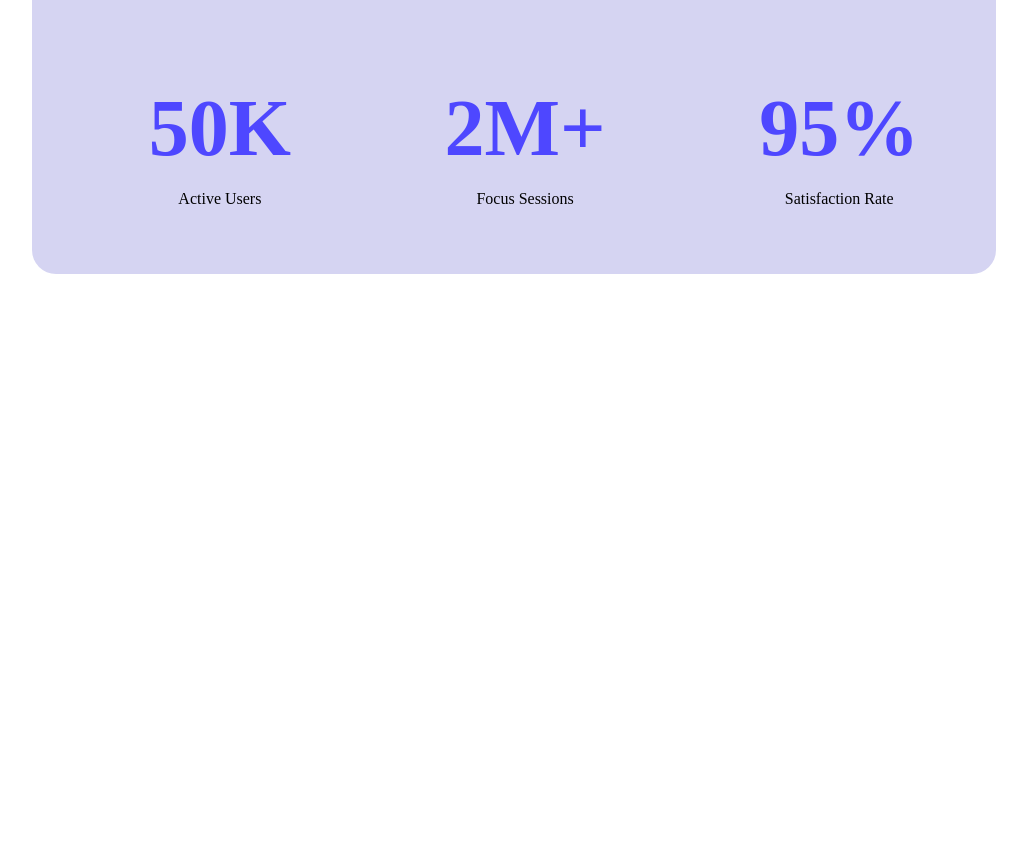
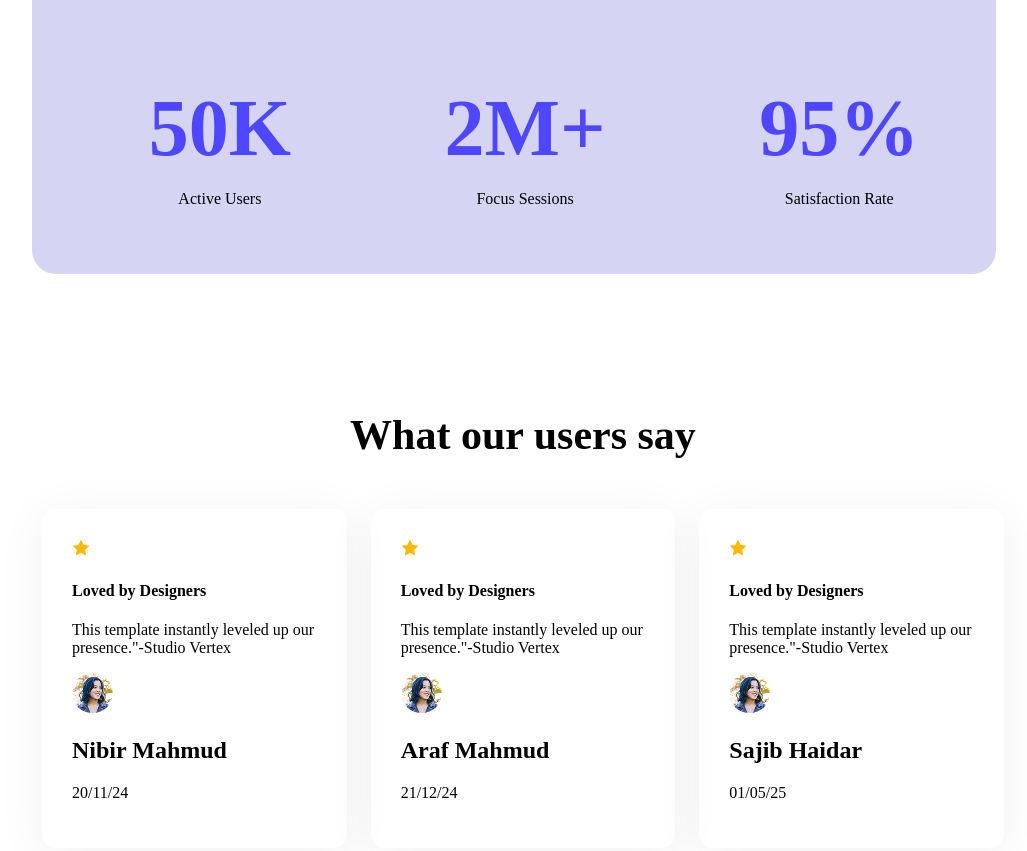
Before and after one commit to Rajdeep1808/assignment-01-repo, a plain HTML site: page index.html in a window 1280 px wide. Shown: the part 1670-2521 px from the top of the page, without its empty margins (117-1144 px from the left). Before the commit the page ends 2081 px from the top, so only its background shows below. Drawn offline with Linux system fonts and the light colour scheme.

Commit message:
created the review section

```diff
--- a/index.html
+++ b/index.html
@@ -55,6 +55,41 @@
                 </ul>
             </div>
          </section>
+         <section class="reviews">
+            <h3 class="reviews-title">What our users say</h3>
+            <div class="reviews-container">
+                <div class="ratings">
+                    <img class="rating-pic" src="Assets/icon-star.png" alt="">
+                    <h4 class="rating-title">Loved by Designers</h4>
+                    <p class="rating-description">This template instantly leveled up our presence."-Studio Vertex</p>
+                    <div class="reviewer">
+                        <img class="reviewer-pic" src="Assets/avatar.png" alt="">
+                        <h2 class="reviewer-name">Nibir Mahmud</h2>
+                        <p class="date">20/11/24</p>
+                    </div>
+                </div>
+                <div class="ratings">
+                    <img class="rating-pic" src="Assets/icon-star.png" alt="">
+                    <h4 class="rating-title">Loved by Designers</h4>
+                    <p class="rating-description">This template instantly leveled up our presence."-Studio Vertex</p>
+                    <div class="reviewer">
+                        <img class="reviewer-pic" src="Assets/avatar.png" alt="">
+                        <h2 class="reviewer-name">Araf Mahmud</h2>
+                        <p class="date">21/12/24</p>
+                    </div>
+                </div>
+                <div class="ratings">
+                    <img class="rating-pic" src="Assets/icon-star.png" alt="">
+                    <h4 class="rating-title">Loved by Designers</h4>
+                    <p class="rating-description">This template instantly leveled up our presence."-Studio Vertex</p>
+                    <div class="reviewer">
+                        <img class="reviewer-pic" src="Assets/avatar.png" alt="">
+                        <h2 class="reviewer-name">Sajib Haidar</h2>
+                        <p class="date">01/05/25</p>
+                    </div>
+                </div>
+            </div>
+         </section>
 
     </main>
     <footer>
--- a/styles/assignment.css
+++ b/styles/assignment.css
@@ -105,3 +105,32 @@ div h6{
     margin-top: 0;
     text-align: center;
 }
+/* review styles */
+.reviews-title{
+    font-size: 42px;
+    font-weight: bolder;
+    text-align: center;
+}
+.reviews-container{
+    display: flex;
+    margin: 50px 151px;
+    gap: 24px;
+}
+.ratings{
+    padding:30px;
+    box-shadow: 0px 6px 50px 0px rgba(0, 0, 0, 0.06);
+    border-radius: 14px;
+}
+.ratings:hover{
+    background-color: purple;
+    color: white;
+}
+.rating-description{
+    align-items: center;
+}
+.reviewer-pic{
+    border-radius: 50%;
+}
+.reviewer-name{
+    display: flex;
+}
```
